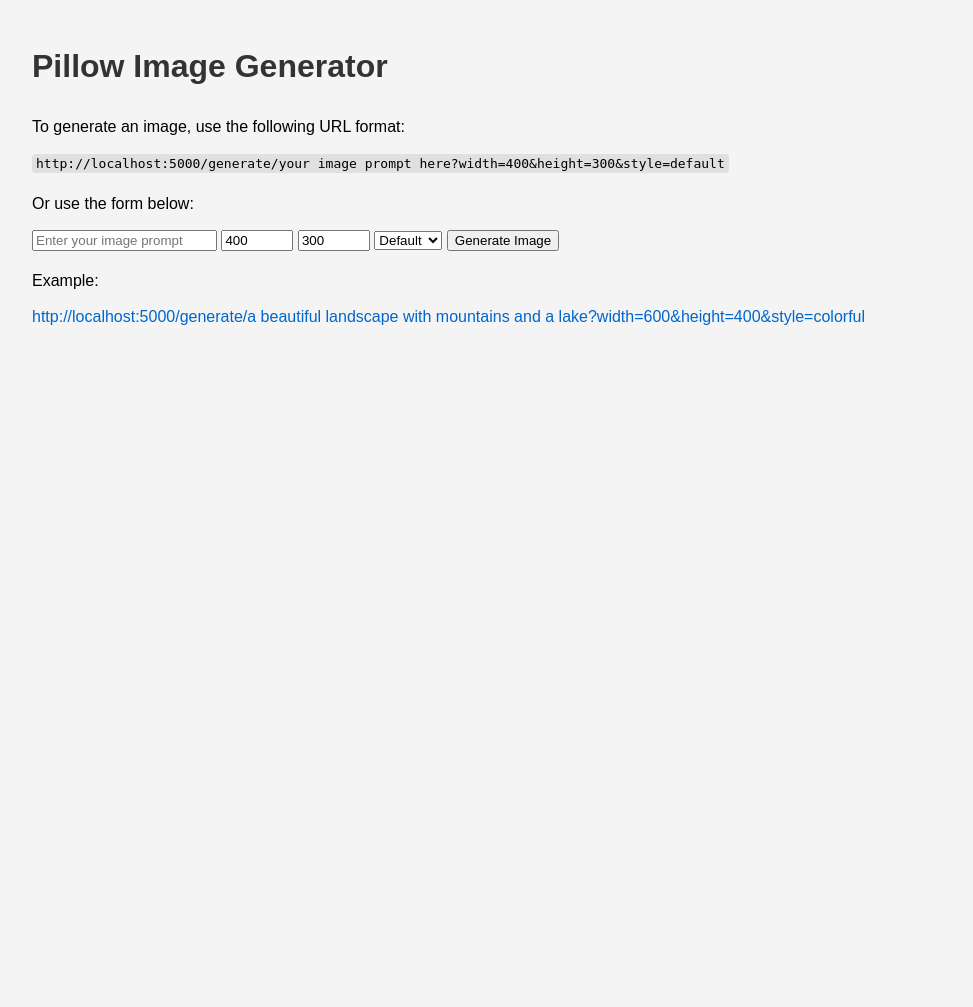
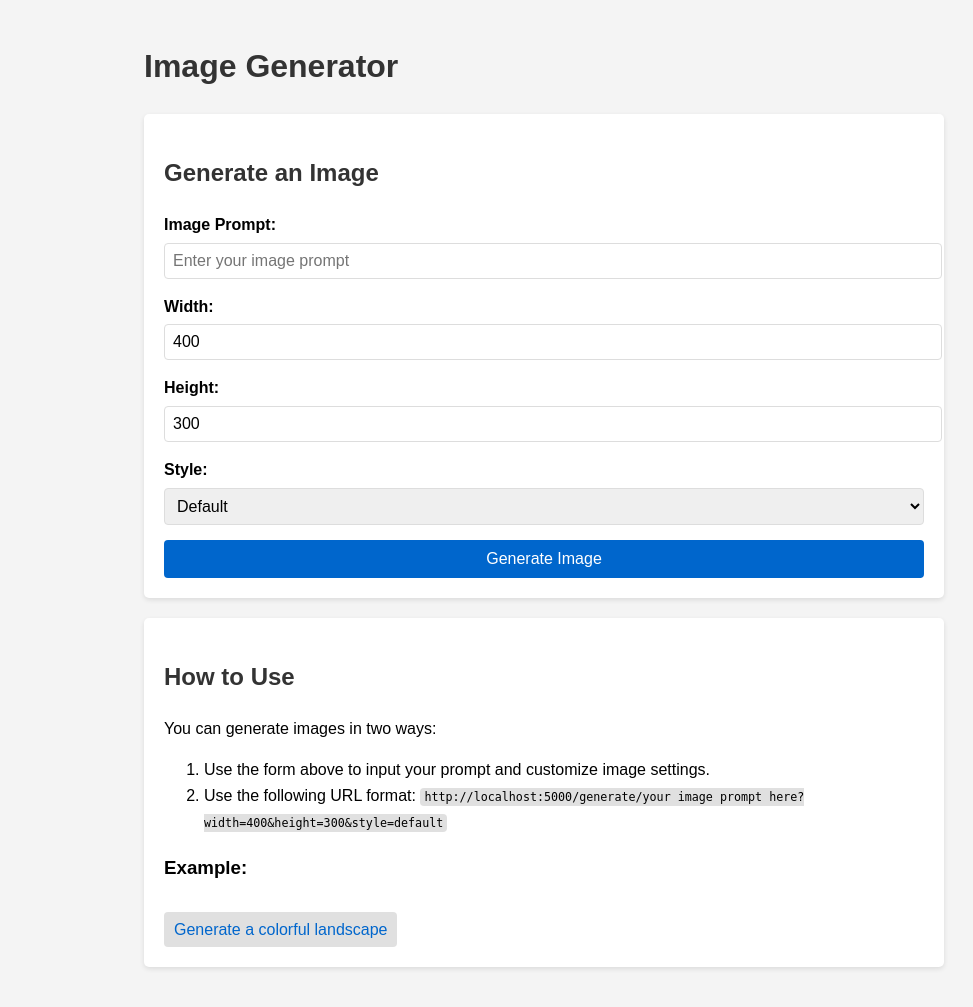
Before and after one commit to PaulKinlan/place-gen-image, a Flask app: page / in a window 1280 px wide. Shown: the whole page, without its empty margins (96-1069 px from the left). Before the commit the page ends 325 px from the top, so only its background shows below. Run offline with Flask 3, Linux system fonts and the light colour scheme.

Commit message:
Agent step completed: Create a simple web interface for users to input prompts directly

```diff
--- a/static/style.css
+++ b/static/style.css
@@ -8,12 +8,13 @@ body {
 
 .container {
     width: 80%;
+    max-width: 800px;
     margin: auto;
     overflow: hidden;
     padding: 20px;
 }
 
-h1 {
+h1, h2 {
     color: #333;
 }
 
@@ -25,6 +26,8 @@ code {
     background-color: #e0e0e0;
     padding: 2px 4px;
     border-radius: 4px;
+    font-family: monospace;
+    font-size: 0.9em;
 }
 
 a {
@@ -40,3 +43,58 @@ a:hover {
     color: #ff0000;
     font-weight: bold;
 }
+
+.form-container, .info-container {
+    background-color: #ffffff;
+    border-radius: 5px;
+    padding: 20px;
+    margin-bottom: 20px;
+    box-shadow: 0 2px 5px rgba(0, 0, 0, 0.1);
+}
+
+.image-form {
+    display: flex;
+    flex-direction: column;
+}
+
+.form-group {
+    margin-bottom: 15px;
+}
+
+label {
+    display: block;
+    margin-bottom: 5px;
+    font-weight: bold;
+}
+
+input[type="text"],
+input[type="number"],
+select {
+    width: 100%;
+    padding: 8px;
+    border: 1px solid #ddd;
+    border-radius: 4px;
+    font-size: 16px;
+}
+
+.submit-btn {
+    background-color: #0066cc;
+    color: #ffffff;
+    padding: 10px 15px;
+    border: none;
+    border-radius: 4px;
+    cursor: pointer;
+    font-size: 16px;
+}
+
+.submit-btn:hover {
+    background-color: #0052a3;
+}
+
+.example-link {
+    display: inline-block;
+    margin-top: 10px;
+    padding: 5px 10px;
+    background-color: #e0e0e0;
+    border-radius: 4px;
+}
--- a/templates/index.html
+++ b/templates/index.html
@@ -3,33 +3,55 @@
 <head>
     <meta charset="UTF-8">
     <meta name="viewport" content="width=device-width, initial-scale=1.0">
-    <title>Pillow Image Generator</title>
+    <title>Image Generator</title>
     <link rel="stylesheet" href="{{ url_for('static', filename='style.css') }}">
 </head>
 <body>
     <div class="container">
-        <h1>Pillow Image Generator</h1>
+        <h1>Image Generator</h1>
         {% if error %}
         <p class="error">{{ error }}</p>
         {% endif %}
-        <p>To generate an image, use the following URL format:</p>
-        <code>http://localhost:5000/generate/your image prompt here?width=400&height=300&style=default</code>
-        <p>Or use the form below:</p>
-        <form action="/generate" method="post">
-            <input type="text" name="prompt" placeholder="Enter your image prompt" required>
-            <input type="number" name="width" placeholder="Width" value="400" min="100" max="1000">
-            <input type="number" name="height" placeholder="Height" value="300" min="100" max="1000">
-            <select name="style">
+        <div class="form-container">
+            <h2>Generate an Image</h2>
+            <form action="/generate" method="post" class="image-form">
+                <div class="form-group">
+                    <label for="prompt">Image Prompt:</label>
+                    <input type="text" id="prompt" name="prompt" placeholder="Enter your image prompt" required>
+                </div>
+                <div class="form-group">
+                    <label for="width">Width:</label>
+                    <input type="number" id="width" name="width" value="400" min="100" max="1000">
+                </div>
+                <div class="form-group">
+                    <label for="height">Height:</label>
+                    <input type="number" id="height" name="height" value="300" min="100" max="1000">
+                </div>
+                <div class="form-group">
+                    <label for="style">Style:</label>
+                    <select id="style" name="style">
                         <option value="default">Default</option>
                         <option value="bold">Bold</option>
                         <option value="colorful">Colorful</option>
                     </select>
-            <button type="submit">Generate Image</button>
+                </div>
+                <button type="submit" class="submit-btn">Generate Image</button>
             </form>
-        <p>Example:</p>
-        <a href="/generate/a beautiful landscape with mountains and a lake?width=600&height=400&style=colorful" target="_blank">
-            http://localhost:5000/generate/a beautiful landscape with mountains and a lake?width=600&height=400&style=colorful
+        </div>
+        <div class="info-container">
+            <h2>How to Use</h2>
+            <p>You can generate images in two ways:</p>
+            <ol>
+                <li>Use the form above to input your prompt and customize image settings.</li>
+                <li>Use the following URL format:
+                    <code>http://localhost:5000/generate/your image prompt here?width=400&height=300&style=default</code>
+                </li>
+            </ol>
+            <h3>Example:</h3>
+            <a href="/generate/a beautiful landscape with mountains and a lake?width=600&height=400&style=colorful" target="_blank" class="example-link">
+                Generate a colorful landscape
             </a>
+        </div>
     </div>
 </body>
 </html>
```
Lines whose indentation alone changed are shown as unchanged.
